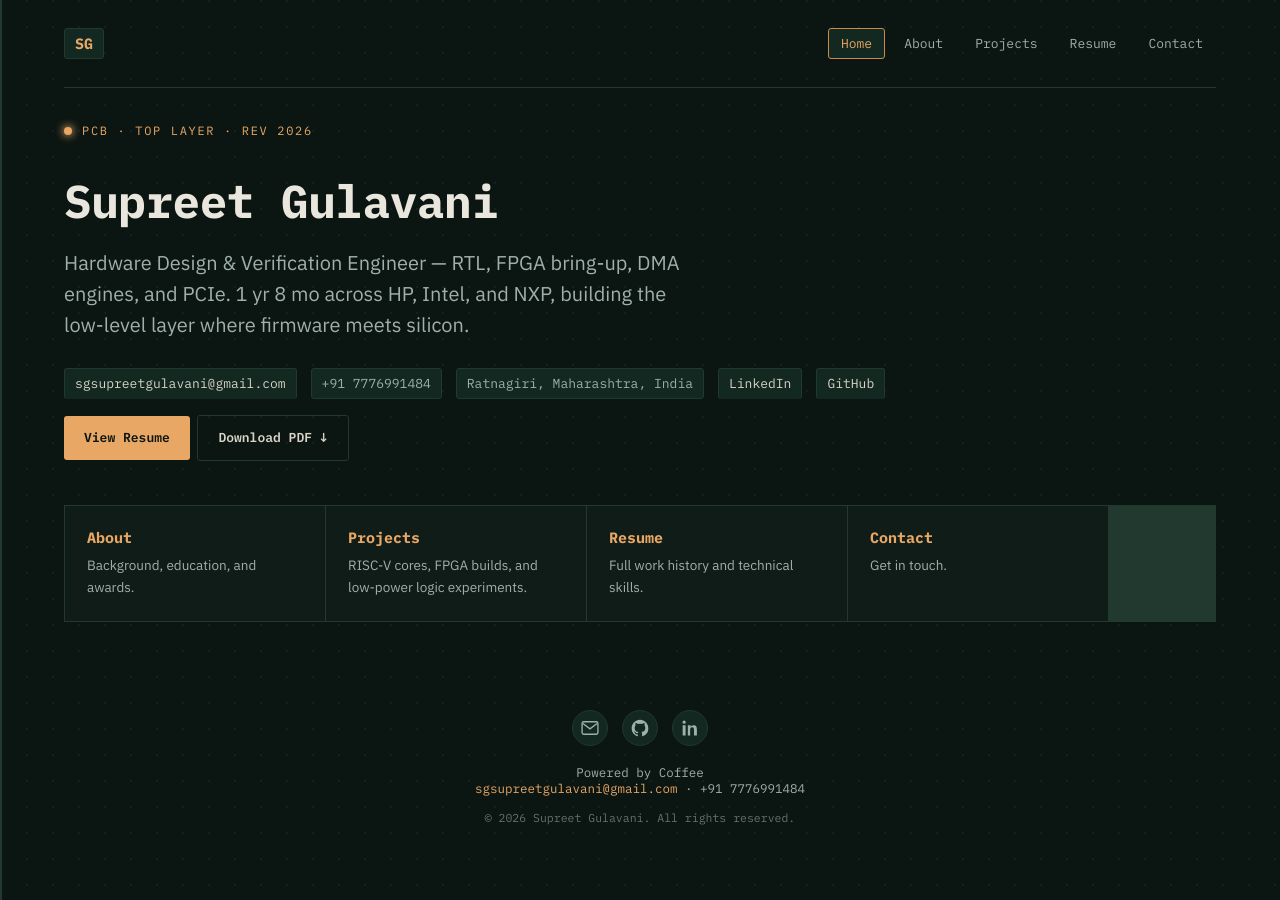
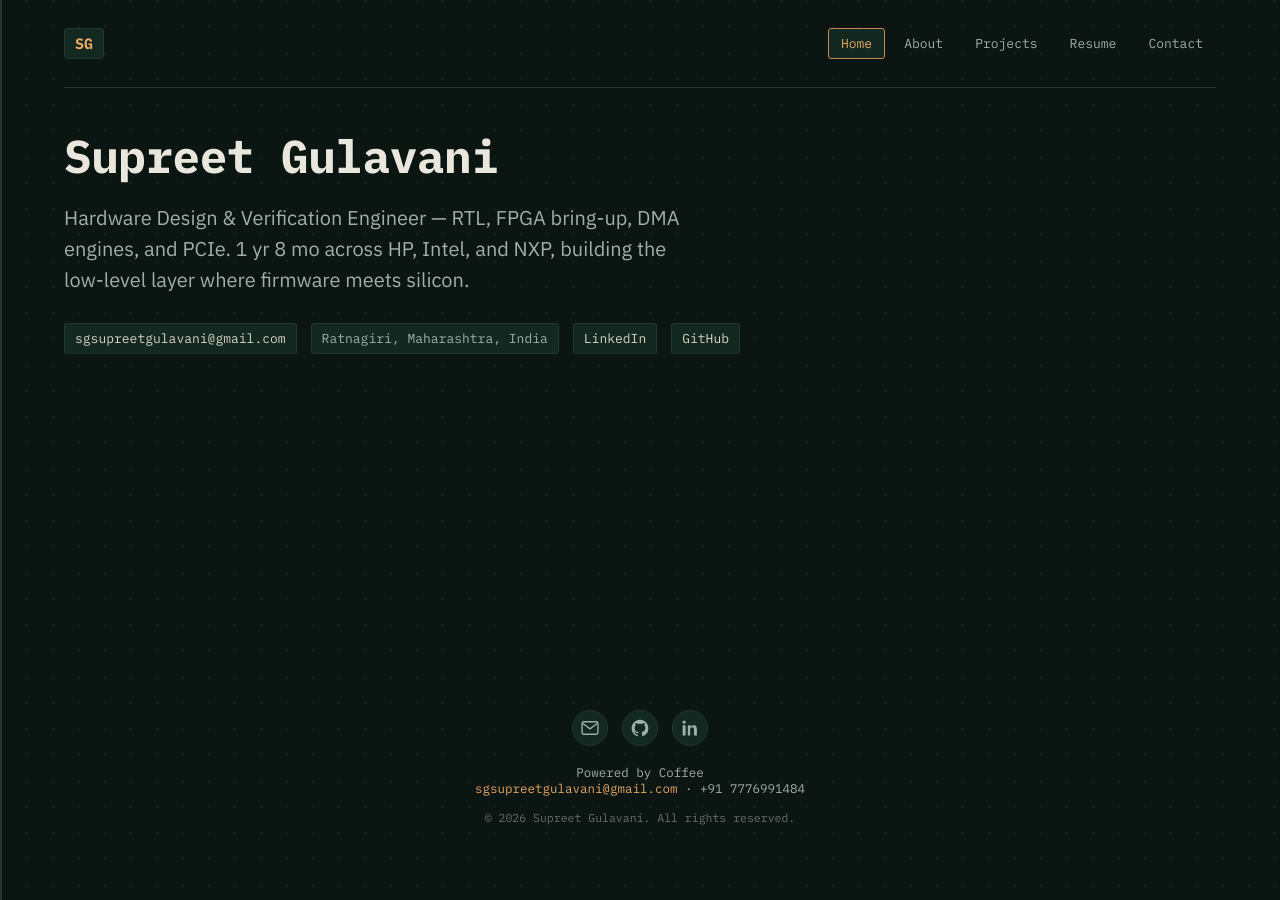
Before and after one commit to supreetgulavani/supreetgulavani.github.io, a Jekyll site: the page built from index.md, in a window 1280 px wide. Built offline with Jekyll 4.4.1, drawn with Linux system fonts in a browser that asks for light colours.

Commit message:
Remove redunadant code

```diff
--- a/_config.yml
+++ b/_config.yml
@@ -6,7 +6,7 @@ description: >-
 baseurl: "/portfolio" # the subpath of your site, e.g. /portfolio
 url: "https://supreetgulavani.github.io" # the base hostname & protocol for your site
 
-theme: minima
+#theme: minima
 
 permalink: pretty
 
--- a/index.md
+++ b/index.md
@@ -3,19 +3,18 @@ layout: default
 title: Home
 ---
 
-<p class="eyebrow"><span class="pad" aria-hidden="true"></span>PCB · TOP LAYER · REV 2026</p>
+<!-- <p class="eyebrow"><span class="pad" aria-hidden="true"></span>PCB · TOP LAYER · REV 2026</p> -->
 <h1>Supreet Gulavani</h1>
 <p class="role">Hardware Design &amp; Verification Engineer — RTL, FPGA bring-up, DMA engines, and PCIe. 1 yr 8 mo across HP, Intel, and NXP, building the low-level layer where firmware meets silicon.</p>
 
 <div class="contact-row">
   <a href="mailto:sgsupreetgulavani@gmail.com">sgsupreetgulavani@gmail.com</a>
-  <span>+91 7776991484</span>
   <span>Ratnagiri, Maharashtra, India</span>
-  <a href="https://linkedin.com/in/YOUR-LINKEDIN" target="_blank">LinkedIn</a>
-  <a href="https://github.com/YOUR-GITHUB" target="_blank">GitHub</a>
+  <a href="https://linkedin.com/in/supreetgulavani" target="_blank">LinkedIn</a>
+  <a href="https://github.com/supreetgulavani" target="_blank">GitHub</a>
 </div>
 
-<p style="margin-top:8px;"><a href="{{ '/resume/' | relative_url }}" class="btn">View Resume</a>
+<!-- <p style="margin-top:8px;"><a href="{{ '/resume/' | relative_url }}" class="btn">View Resume</a>
 &nbsp;<a href="{{ '/assets/files/Supreet_Gulavani_Resume.pdf' | relative_url }}" class="btn ghost">Download PDF ↓</a></p>
 
 <div class="card-grid" style="margin-top:44px;">
@@ -35,4 +34,4 @@ title: Home
     <h3>Contact</h3>
     <p>Get in touch.</p>
   </a>
-</div>
+</div> -->
```
Also changed, not shown: about.md (+2 -2 lines), contact.md (+2 -1 lines), projects.md (+1 -1 lines), resume.md (+1 -1 lines).
